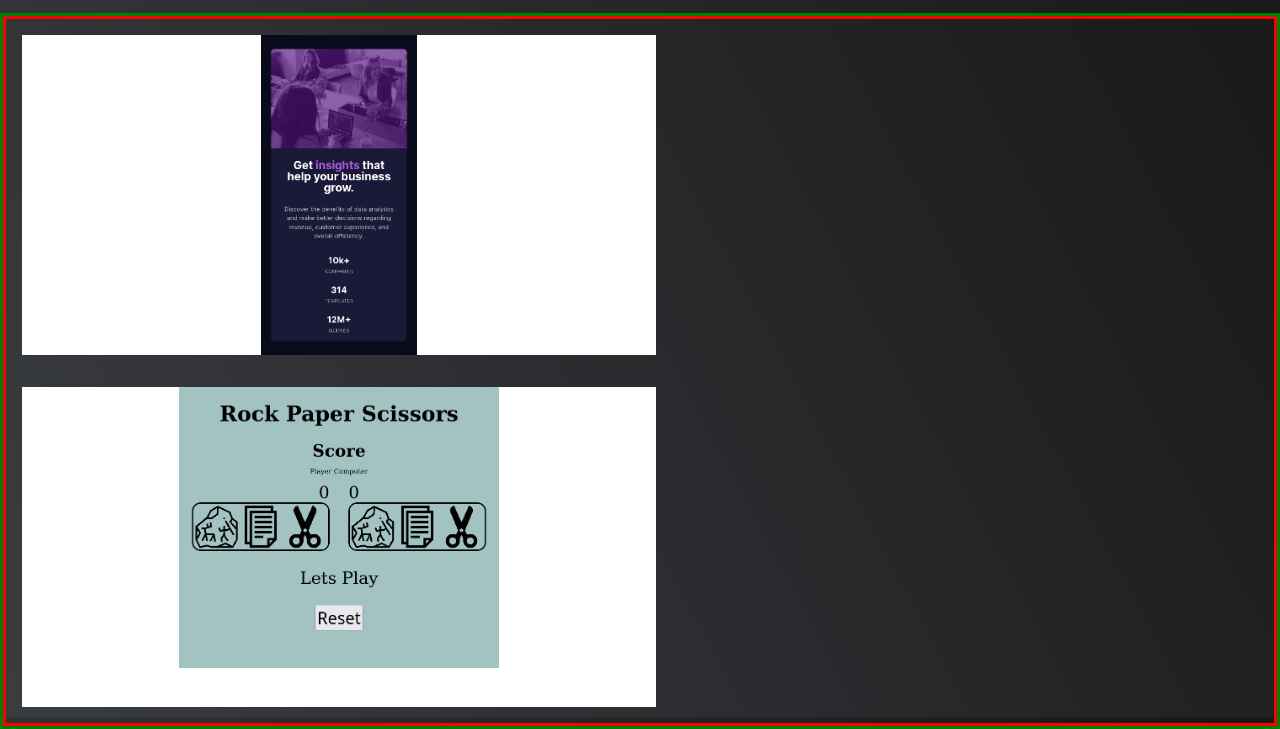
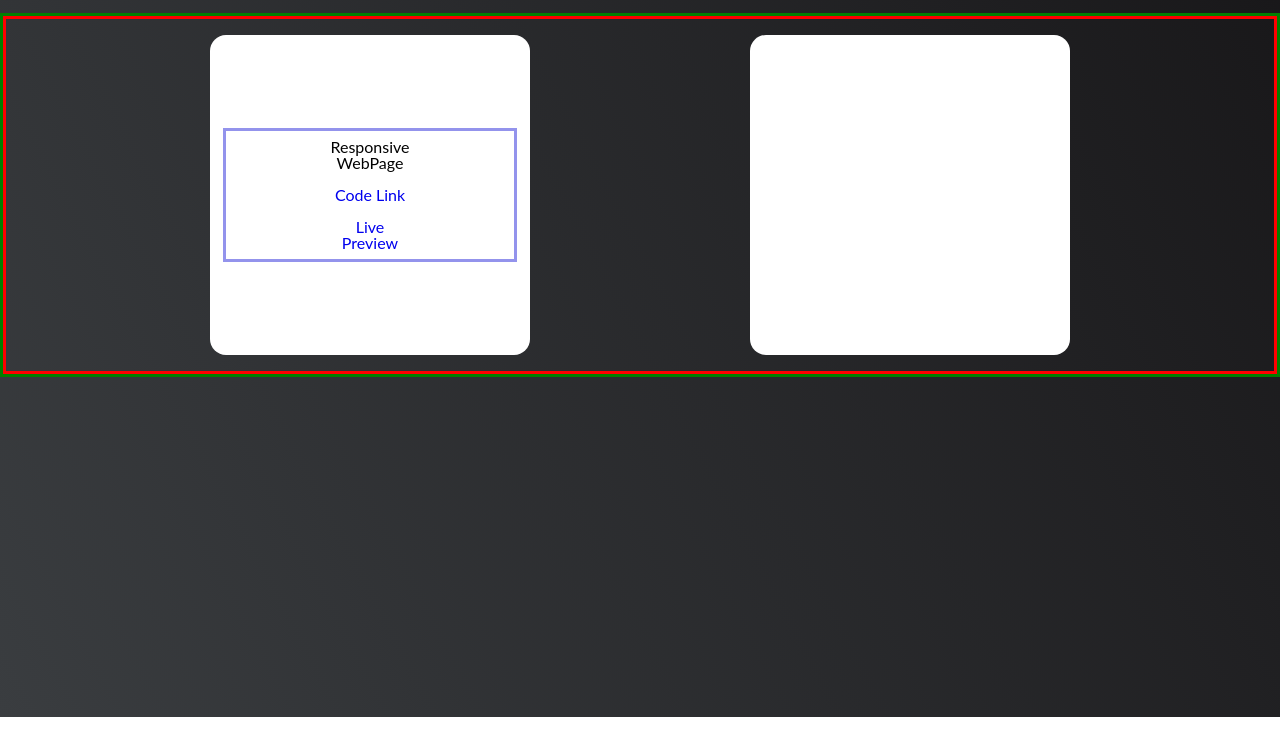
Before and after one commit to jehutymsms/portfolioUpdate, a website built with webpack: page dist/index.html in a window 1280 px wide. Shown: the part 83-812 px from the top of the page. Built offline with Linux system fonts and the light colour scheme.

Commit message:
Updating Portfolio styling

```diff
--- a/src/style.css
+++ b/src/style.css
@@ -1,5 +1,5 @@
 :root{
-    --clr-primary-400:#3a7db0;
+    --clr-primary-400:#9393ec;
     --clr-primary-800:#000;
     --clr-neutral-100:#fff;
 
@@ -39,7 +39,7 @@ html, body{
 	line-height: 1;
     text-align: center;
     font-family: var(--ff-primary);
-    background-image: var(--clr-gradient-400)
+    background-image: var(--clr-gradient-400);
 }
 
 body{
@@ -69,7 +69,6 @@ nav > div{
 }
 
 nav > div:hover{
-
     color:var(--clr-primary-800);
     background-color:var(--clr-neutral-100);
 }
@@ -126,30 +125,74 @@ nav > div:hover{
     flex-wrap: wrap;
     flex-direction: row;
     align-items: center;
+    justify-content: space-evenly;
     height: 100%;
     border: 3px solid red;
 }
 
+#projectContainer > div, .projectImage,.project-description{
+    display: flex;
+    justify-content: center;
+    align-items: center;
+    flex-direction: column;
+
+}
+
 #projectContainer > div{
-    width: 50%;
-    height: 50%;
+    width: 20em;
+    height: 20em;
     margin: 1em;
-    background-color: white;
+    border-radius: 1em;
+    background-color: var(--clr-neutral-100);
 }
 
 .projectImage{
-    width: 20em;
-    height: 20em;
+    display:flex;
+    /* display:none; */
+    height: 90%;
+    width: 90%;
     margin:auto;
-
 }
 
 img{
+    display:none;
     max-width:100%;
     max-height:100%;
 }
 
-#contact{
+.project-description{
+    /* display:none; */
+    display:flex;
+    width: 100%;
+    border: 3px solid var(--clr-primary-400);
+}
+
+.project-description > *{
+    /* display:none; */
+    padding: 0.5em;
+    width: 5em;
+}
+
+.project-description > a{
+    text-decoration: none;
+}
+
+.project-description > a:hover{
+    background-color: var(--clr-primary-800);
+    width: 100%;
+}
+
+.projectImage:hover img{
+    display:none;
+}
+.projectImage:hover .project-description{
+    display:flex;
+}
+
+
+
+
+/* #contact{
     display: flex;
     flex-direction: column;
     position: relative;
@@ -183,4 +226,4 @@ img{
 #contact > h3 > a:hover{
     color:var(--clr-neutral-100);
     background-color:var(--clr-primary-400);
-}
+} */
```
Also changed, not shown: dist/index.html, dist/main.js.
